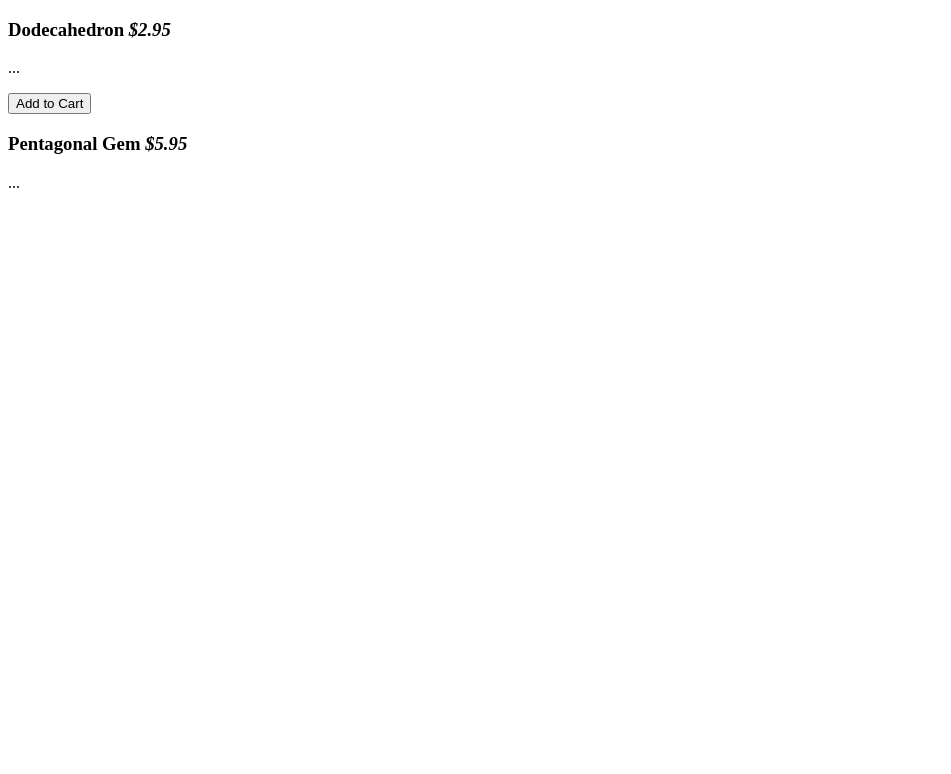
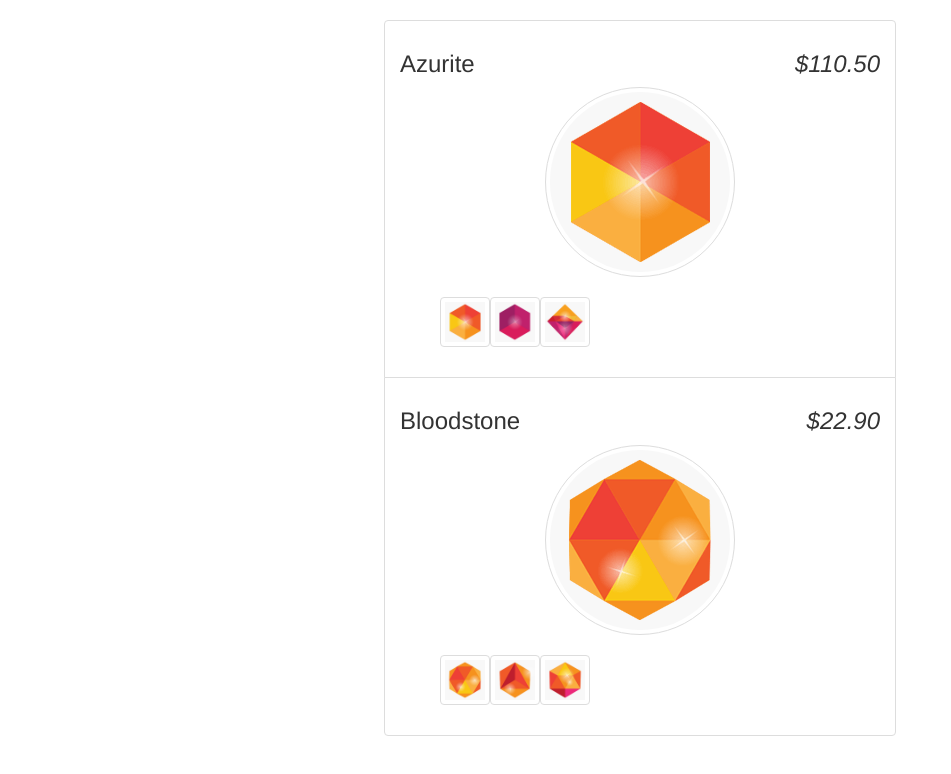
Before and after one commit to fatfer/shapingUpWithAngularJS, a plain HTML site: page index.html in a window 1280 px wide. Shown: the whole page, without its empty margins (0-951 px from the left). Drawn offline with Linux system fonts and the light colour scheme.

Commit message:
added images, customized bootstrap

```diff
--- a/app.js
+++ b/app.js
@@ -1,5 +1,5 @@
 (function(){
-	var app = angular.module('store',[]);
+	var app = angular.module('gemStore',[]);
 
 	app.controller('StoreController', function(){
 		this.products = gems;
@@ -7,18 +7,32 @@
 
 	var gems = [
 		{
-			name: 'Dodecahedron',
-			price: 2.95,
-			description: '...',
-			canPurchase: true,
-			soldOut: false
+			name: 'Azurite',
+		    description: "Some gems have hidden qualities beyond their luster, beyond their shine... Azurite is one of those gems.",
+		    shine: 8,
+		    price: 110.50,
+		    rarity: 7,
+		    color: '#CCC',
+		    faces: 14,
+		    images: [
+		      "images/gem-02.gif",
+		      "images/gem-05.gif",
+		      "images/gem-09.gif"
+		    ]
 		},
 		{
-			name: 'Pentagonal Gem',
-			price: 5.95,
-			description: '...',
-			canPurchase: false,
-			soldOut: false
+			name: 'Bloodstone',
+			description: "Origin of the Bloodstone is unknown, hence its low value. It has a very high shine and 12 sides, however.",
+			shine: 9,
+			price: 22.90,
+			rarity: 6,
+			color: '#EEE',
+			faces: 12,
+			images: [
+				"images/gem-01.gif",
+			    "images/gem-03.gif",
+			    "images/gem-04.gif"
+			]
 		}
 	];
 
--- a/index.html
+++ b/index.html
@@ -1,20 +1,26 @@
 <!DOCTYPE html>
-<html ng-app="store">
+<html ng-app="gemStore">
   <head>
-    <link rel="stylesheet" href="text/css" href="bootstrap.min.css">
-  	<script type="text/javascript" src="angular.min.js"></script>
+    <link rel="stylesheet" type="text/css" href="bootstrap.min.css" />
+    <script type="text/javascript" src="angular.min.js"></script>
     <script type="text/javascript" src="app.js"></script>
   </head>
+
   <body ng-controller="StoreController as store">
-  	<div ng-repeat="product in store.products">
-  		<div ng-hide="product.soldOut">
-	    	<h3> {{product.name}}
-	    		<em class="pull-right">{{product.price | currency}}</em>
-	    	</h3>
-	    	<p> {{product.description}} </p>
-	    	<button ng-show="product.canPurchase">
-	    		Add to Cart</button>
-		</div>
-	</div>
+
+    <div class="list-group">
+      <div class="list-group-item" ng-repeat="product in store.products">
+        <h3>{{product.name}}<em class="pull-right">{{product.price | currency}}</em></h3>
+        <div ng-show="product.images.length">
+	        <div ng-show="product.images">
+	          <img class="img img-circle img-thumbnail center-block" ng-src="{{product.images[0]}}" />
+	          <ul class="clearfix">
+	            <li class="small-image pull-left thumbnail" ng-repeat="image in product.images"> <img ng-src="{{image}}" /> </li>
+	          </ul>
+	        </div>
+	      </div>
+      </div>
+    </div>
+
   </body>
 </html>
```
Also changed, not shown: bootstrap.min.css, images/gem-01.gif (added), images/gem-02.gif (added), images/gem-03.gif (added), images/gem-04.gif (added), images/gem-05.gif (added), images/gem-06.gif (added), images/gem-07.gif (added), images/gem-08.gif (added), images/gem-09.gif (added).
